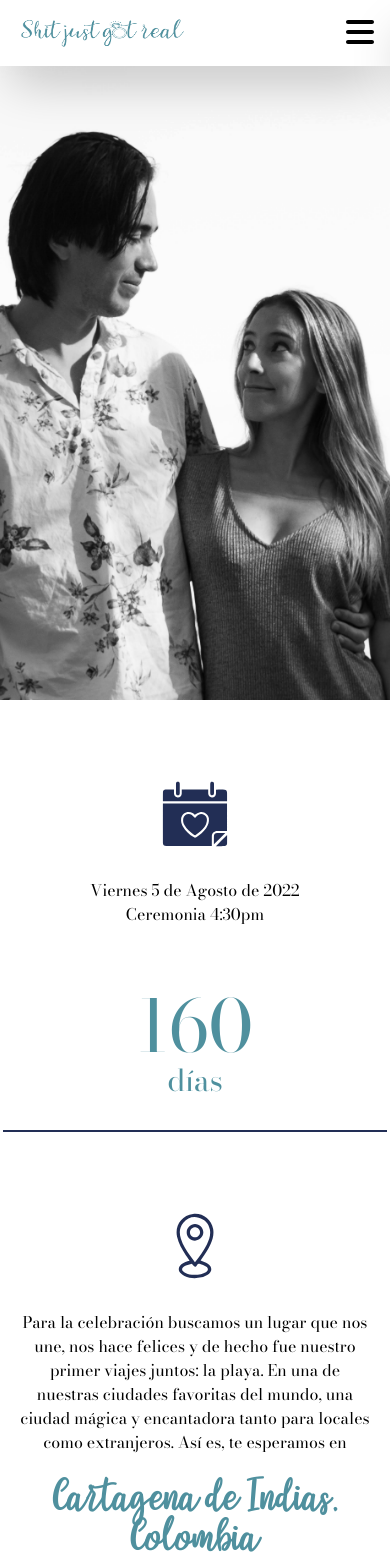
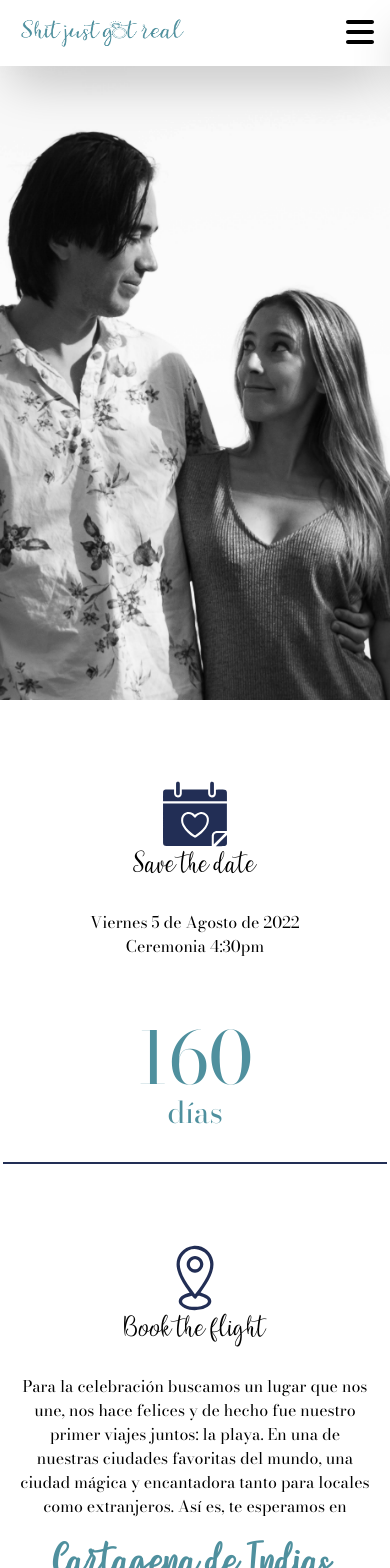
Before and after one commit to OmarGM2294/legendary-wedding, a Next.js app: page / in a window 390 px wide. Shown: the top 1568 px of the page. Built offline with nearby package versions, Linux system fonts and the light colour scheme; a web font is replaced by a local one.

Commit message:
Mobile comments fixed

```diff
--- a/components/DressCode.tsx
+++ b/components/DressCode.tsx
@@ -9,13 +9,19 @@ const DressCode: FC = () => {
 
   return (
     <section className="section-container" id="dress">
-      <picture className="mb-2">
+      <picture className="mb-2 flex flex-col">
         <Image
           src="/images/IconosM_J-04.svg"
           alt="date"
           width={100}
           height={100}
         />
+        <h2
+          className="md:hidden mb-4 text-center text-2xl sanies"
+          style={{ marginTop: -10 }}
+        >
+          Suit up
+        </h2>
       </picture>
       <picture className="mb-8 flex gap-4">
         <Image
--- a/components/Flight.tsx
+++ b/components/Flight.tsx
@@ -8,13 +8,19 @@ import Divider from './common/Divider'
 const Flight: FC = () => {
   return (
     <section className="section-container" id="flight">
-      <picture className="mb-2">
+      <picture className="mb-2 flex flex-col">
         <Image
           src="/images/IconosM_J-02.svg"
           alt="date"
           width={100}
           height={100}
         />
+        <h2
+          className="md:hidden mb-4 text-center text-2xl sanies"
+          style={{ marginTop: -10 }}
+        >
+          Book the flight
+        </h2>
       </picture>
       <p className="paragraph">
         Para la celebración buscamos un lugar que nos une, nos hace felices y de
--- a/components/Fun.tsx
+++ b/components/Fun.tsx
@@ -6,13 +6,19 @@ import Divider from './common/Divider'
 const Fun: FC = () => {
   return (
     <section className="section-container" id="fun">
-      <picture className="mb-2">
+      <picture className="mb-2 flex flex-col">
         <Image
           src="/images/IconosM_J-05.svg"
           alt="date"
           width={100}
           height={100}
         />
+        <h2
+          className="md:hidden mb-4 text-center text-2xl sanies"
+          style={{ marginTop: -10 }}
+        >
+          Have fun
+        </h2>
       </picture>
       <Image
         src="/images/cartagena-bar.jpeg"
--- a/components/Gift.tsx
+++ b/components/Gift.tsx
@@ -6,13 +6,19 @@ import Divider from './common/Divider'
 const Gift: FC = () => {
   return (
     <section className="section-container" id="gift">
-      <picture className="mb-2">
+      <picture className="mb-2 flex flex-col">
         <Image
           src="/images/IconosM_J-07.svg"
           alt="date"
           width={100}
           height={100}
         />
+        <h2
+          className="md:hidden mb-4 text-center text-2xl sanies"
+          style={{ marginTop: -10 }}
+        >
+          Send a gift
+        </h2>
       </picture>
       <p className="paragraph">
         Para nosotros, el mayor regalo que podemos recibir por parte de cada uno
@@ -22,7 +28,7 @@ const Gift: FC = () => {
         cual nos llevará a conocer Europa por primera vez! Sus aportes pueden
         realizarse a través de efectivo o transferencia bancaria.
       </p>
-      <h2 className="sanies text-3xl text-secondary my-9 text-center">
+      <h2 className="sanies text-3xl text-secondary mb-9 text-center">
         <Image
           src="/images/IconosM_J-06.svg"
           alt="date"
--- a/components/SaveDate.tsx
+++ b/components/SaveDate.tsx
@@ -15,13 +15,19 @@ const SaveDate: FC = () => {
 
   return (
     <section className="section-container" id="date">
-      <picture className="mb-2">
+      <picture className="mb-2 flex flex-col">
         <Image
           src="/images/IconosM_J-01.svg"
           alt="date"
           width={100}
           height={100}
         />
+        <h2
+          className="md:hidden mb-4 text-center text-2xl sanies"
+          style={{ marginTop: -10 }}
+        >
+          Save the date
+        </h2>
       </picture>
       <p>Viernes 5 de Agosto de 2022</p>
       <p>Ceremonia 4:30pm</p>
```
